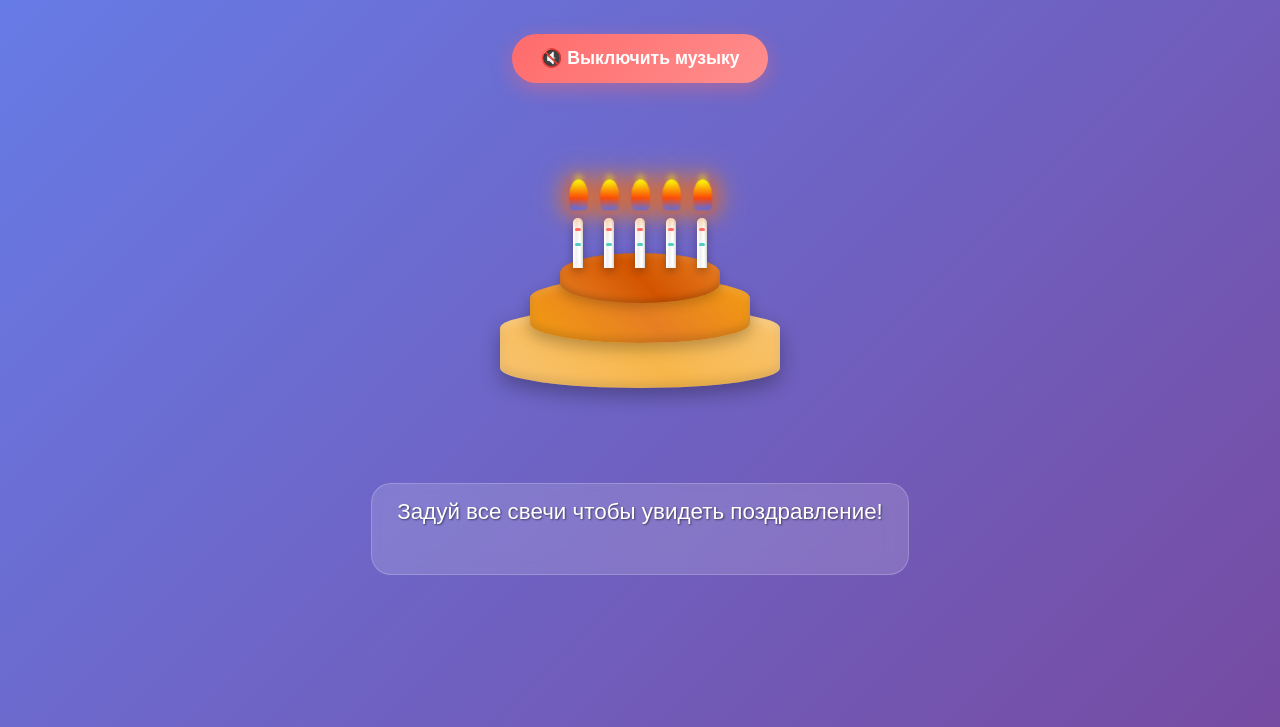
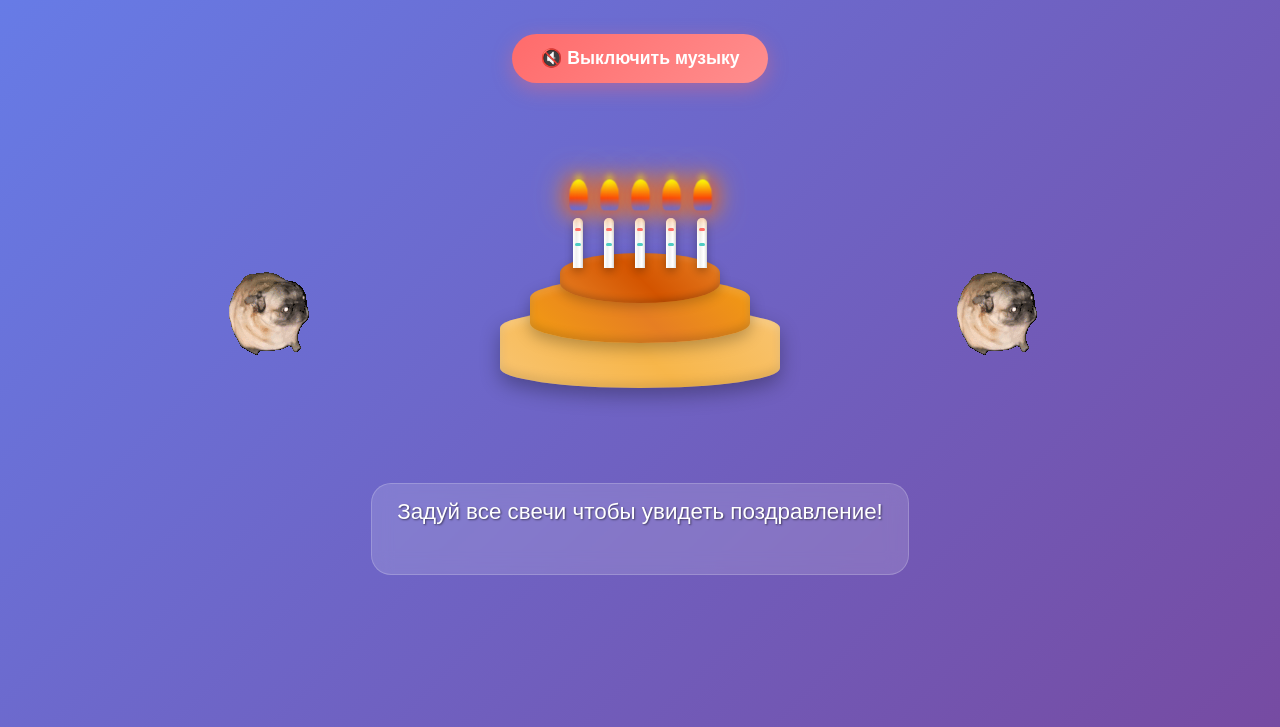
Before and after one commit to Cmetanca/Cmetanca.github.io, a plain HTML site: page index.html in a window 1280 px wide. Both pictures are taken after a click on the button "🎵 Включить музыку". Shown: the part 113-840 px from the top of the page. Drawn offline with Linux system fonts and the light colour scheme.

Commit message:
Добавлены гифки и изменены поздравления

```diff
--- a/index.html
+++ b/index.html
@@ -36,6 +36,15 @@
 					<!-- Свечи добавятся через JavaScript -->
 				</div>
 			</div>
+
+			 <!-- Добавляем контейнеры для гифок -->
+			<div class="gif-container left-gif" id="leftGif">
+				<img src="pug-dance.gif" alt="Танцующий мопс">
+			</div>
+			<div class="gif-container right-gif" id="rightGif">
+				<img src="pug-dance.gif" alt="Танцующий мопс">
+			</div>
+
 			<div class="message-container">
 				<p id="birthday-message">Задуй все свечи чтобы увидеть поздравление!</p>
 			</div>
--- a/script.js
+++ b/script.js
@@ -4,11 +4,11 @@ class BirthdayCake {
     constructor() {
         this.candleCount = 5;
         this.messages = [
-            "Ты делаешь мир ярче! 🌟",
-            "Спасибо за все твои улыбки! 😊",
-            "Ты - самый удивительный человек! 💫",
-            "Пусть все мечты сбудутся! 🌈",
-            "Ты заслуживаешь всего самого лучшего! 🎉"
+            "Пусть твой код компилируется с первой попытки, а шахматные партии заканчиваются матом в 3 хода!",
+            "Твоя доброта и забота для меня - как самый теплый летний день у моря, который согревает даже в самую холодную погоду! ",
+            "С нашего знакомства ты вошел в мою жизнь как самый красивый баг, который я никогда не хочу фиксить!",
+            "Я всегда буду твоим самым преданным помощником и поддержкой в любых начинаниях! ",
+            "Желаю, чтобы в твоей жизни было меньше багов, чем в идеально написанной функции! "
         ];
         this.blownCandles = 0;
         this.init();
@@ -140,9 +140,14 @@ class BirthdayCake {
 // Класс для музыки
 class BirthdayMusic {
     constructor() {
-        this.songs ='song.mp3'
+        this.songs = [
+            'song.mp3'
+        ];
+        this.currentSong = 0;
         this.audio = new Audio();
         this.isPlaying = false;
+        this.leftGif = document.getElementById('leftGif');
+        this.rightGif = document.getElementById('rightGif');
         this.setupMusicButton();
     }
 
@@ -154,15 +159,30 @@ class BirthdayMusic {
     toggleMusic() {
         if (this.isPlaying) {
             this.audio.pause();
+            this.hideGifs();
             document.getElementById('music-toggle').textContent = '🎵 Включить музыку';
         } else {
-            this.audio.src = this.songs;
+            this.audio.src = this.songs[this.currentSong];
             this.audio.play().catch(e => {
                 console.log('Нужно взаимодействие пользователя для воспроизведения музыки');
             });
+            this.showGifs();
             document.getElementById('music-toggle').textContent = '🔇 Выключить музыку';
         }
         this.isPlaying = !this.isPlaying;
+    }
+
+    showGifs() {
+        // Показываем гифки с небольшой задержкой для драматического эффекта
+        setTimeout(() => {
+            this.leftGif.classList.add('show');
+            this.rightGif.classList.add('show');
+        }, 300);
+    }
+
+    hideGifs() {
+        this.leftGif.classList.remove('show');
+        this.rightGif.classList.remove('show');
     }
 }
 
--- a/style.css
+++ b/style.css
@@ -19,6 +19,55 @@ h1 {
     margin-bottom: 30px;
     font-size: 2.5em;
     text-shadow: 2px 2px 4px rgba(0,0,0,0.3);
+}
+
+/* Стили для контейнеров с гифками */
+.gif-container {
+    position: absolute;
+    top: 50%;
+    transform: translateY(-50%);
+    z-index: 100;
+    opacity: 0;
+    transition: all 0.5s ease;
+    pointer-events: none;
+}
+
+.left-gif {
+    left: -100px;
+}
+
+.right-gif {
+    right: -100px;
+}
+
+.gif-container.show {
+    opacity: 1;
+}
+
+.left-gif.show {
+    left: -20px;
+}
+
+.right-gif.show {
+    right: -20px;
+}
+
+
+
+/* Адаптивность для гифок */
+@media (max-width: 768px) {
+    .gif-container img {
+        width: 80px;
+        height: 80px;
+    }
+
+    .left-gif.show {
+        left: -10px;
+    }
+
+    .right-gif.show {
+        right: -10px;
+    }
 }
 
 .birthday-cake {
```
Also changed, not shown: pug-dance.gif (added).
